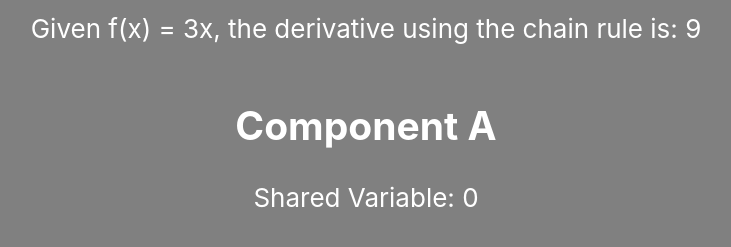
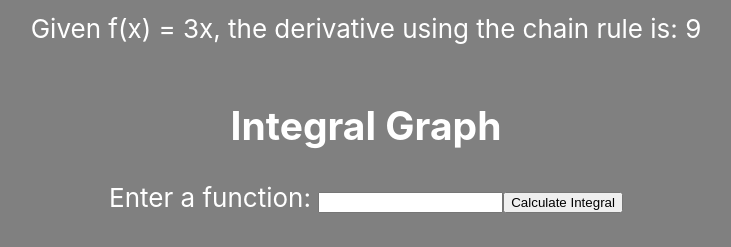
Before and after one commit to kbwoodall/codespaces-react, a React (Vite) app: page / in a window 1280 px wide. Shown: the part 602-849 px from the top of the page, without its empty margins (274-1005 px from the left). Built offline with nearby package versions, Linux system fonts and the light colour scheme.

Commit message:
add date

```diff
--- a/package.json
+++ b/package.json
@@ -8,6 +8,7 @@
     "@testing-library/user-event": "^14.4.3",
     "react": "^18.2.0",
     "react-dom": "^18.2.0",
+    "react-plotlyjs": "^0.4.4",
     "web-vitals": "^3.1.0",
     "zustand": "^4.5.2"
   },
--- a/src/App.jsx
+++ b/src/App.jsx
@@ -3,6 +3,7 @@ import ComponentA from './ComponentA.jsx';
 import ComponentB from './ComponentB.jsx';
 import ChainRuleExample from './ChainRuleExample.jsx';
 import React, { useState } from 'react';
+import IntegralGraph from './IntegralGraph.jsx';
 
 function CurrentDate() {
   const [date, setDate] = useState(new Date());
@@ -26,6 +27,8 @@ function App() {
         </p>
 
         <ChainRuleExample/>
+        <IntegralGraph/>
+
         <ComponentA />
         <ComponentB />
       </header>
--- /dev/null
+++ b/src/IntegralGraph.jsx
@@ -0,0 +1,79 @@
+import React, { Component } from 'react';
+//import Plot from 'react-plotly.js';
+
+class IntegralGraph extends Component {
+  constructor(props) {
+    super(props);
+    this.state = {
+      functionString: '',
+      integralResult: null,
+      graphData: null
+    };
+  }
+
+  // Function to handle input change
+  handleInputChange = (event) => {
+    this.setState({ functionString: event.target.value });
+  };
+
+  // Function to calculate the integral
+  calculateIntegral = () => {
+    // Implement integration logic here (similar to the functional component)
+
+    // Example: Integrate f(x) = x^2 from 0 to 1
+    const integralValue = 1 / 3; // The actual integral value of x^2 from 0 to 1 is 1/3
+
+    // Set the integral result
+    this.setState({ integralResult: integralValue });
+
+    // Generate graph data
+    const xValues = [];
+    const yValues = [];
+    const numPoints = 100;
+    const dx = 1 / numPoints;
+    for (let i = 0; i <= numPoints; i++) {
+      const x = i * dx;
+      const y = Math.pow(x, 2); // Evaluate the function (x^2 in this example)
+      xValues.push(x);
+      yValues.push(y);
+    }
+
+    // Set graph data
+    this.setState({
+      graphData: [
+        {
+          type: 'scatter',
+          mode: 'lines',
+          x: xValues,
+          y: yValues,
+        },
+      ],
+    });
+  };
+
+  render() {
+    const { functionString, integralResult, graphData } = this.state;
+
+    return (
+      <div>
+        <h2>Integral Graph</h2>
+        <div>
+          <label>Enter a function:</label>{' '}
+          <input type="text" value={functionString} onChange={this.handleInputChange} />
+          <button onClick={this.calculateIntegral}>Calculate Integral</button>
+        </div>
+        {integralResult !== null && (
+          <p>Integral Result: {integralResult}</p>
+        )}
+        {graphData && (
+          <Plot
+            data={graphData}
+            layout={{ width: 800, height: 400, title: 'Function Graph' }}
+          />
+        )}
+      </div>
+    );
+  }
+}
+
+export default IntegralGraph;
```
Also changed, not shown: 1 other file (tests, documents, lock files or other folders).
